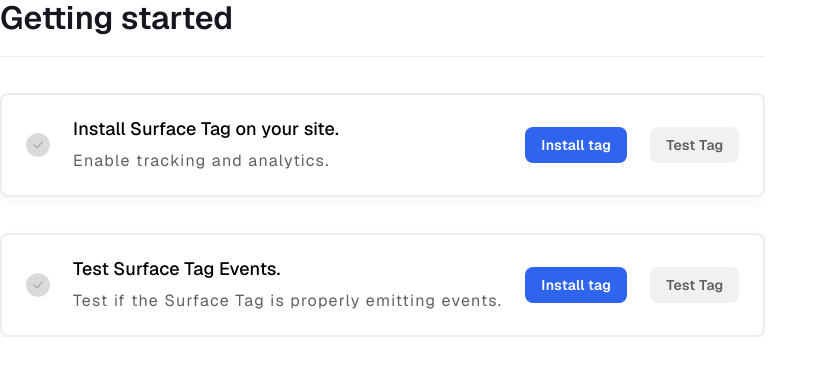
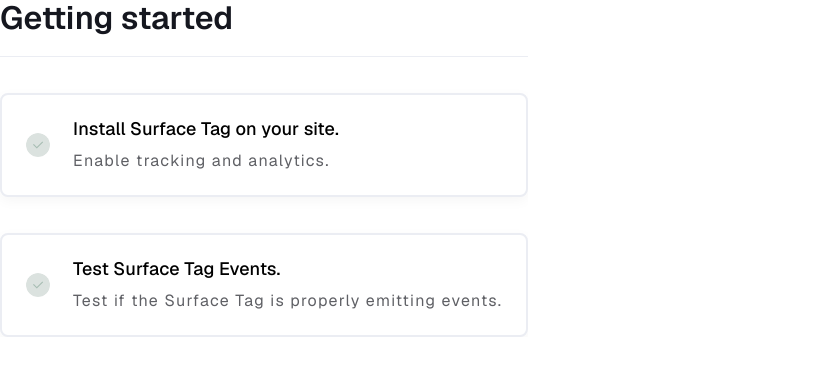
Before and after one commit to paragmore/surface-workflow-project, a Next.js app: page / in a window 1280 px wide. Shown: the top 376 px of the page, without its empty margins (0-828 px from the left). Built offline with nearby package versions, Linux system fonts and the light colour scheme.

Commit message:
setup dropdown

```diff
--- a/src/app/components/SetupDropdown/SetupDropdown.tsx
+++ b/src/app/components/SetupDropdown/SetupDropdown.tsx
@@ -1,19 +1,50 @@
-import React from "react";
+import React, { type ReactNode } from "react";
 import { CircleTickIcon } from "~/app/icons/CircleTickIcon";
 import { Button } from "../Button";
+
+enum Status {
+  PENDING = "pending",
+  EXECUTING = "executing",
+  SUCCESSFUL = "successful",
+  FAILURE = "failure",
+}
+
+const getStatusColor = (status: Status): string => {
+  switch (status) {
+    case Status.PENDING:
+      return "text-[#F3F3F3]";
+    case Status.EXECUTING:
+      return "text-[#2F64EE]";
+    case Status.SUCCESSFUL:
+      return "text-[#0C5132]";
+    case Status.FAILURE:
+      return "text-[#DF1C41]";
+    default:
+      return "text-[#F3F3F3]";
+  }
+};
 
 export const SetupDropdown = ({
   title,
   subtitle,
+  dropdownContents,
+  isExpanded,
+  buttonProps,
 }: {
   title: string;
   subtitle: string;
+  dropdownContents?: ReactNode;
+  isExpanded?: boolean;
+  buttonProps?: { isDisabled: boolean; label: string; onClick: () => void };
 }) => {
   return (
     <div className="relative flex w-full flex-col items-start gap-6 self-stretch bg-transparent">
-      <div className="relative flex w-full items-center gap-[23px] self-stretch rounded-lg border-2 border-[#ebedf3] bg-white p-6 shadow-[0px_1px_4px_0px_rgba(0,0,0,0.03)] shadow-[0px_4px_13px_0px_rgba(0,0,0,0.04)]">
+      <div className="relative flex w-full flex-col items-center gap-[23px] self-stretch rounded-lg border-2 border-[#ebedf3] bg-white p-6 shadow-[0px_1px_4px_0px_rgba(0,0,0,0.03)] shadow-[0px_4px_13px_0px_rgba(0,0,0,0.04)]">
+        <div className="relative flex w-full items-center gap-[23px]">
           <div className="relative h-6 w-6 overflow-hidden rounded-[70px] bg-[#f3f3f3]">
+            <div className={getStatusColor(Status.SUCCESSFUL)}>
               <CircleTickIcon />
+            </div>
           </div>
           <div className="relative flex w-full flex-1 flex-col items-start justify-center gap-3 bg-transparent">
             <div className="relative flex h-5 w-full items-center gap-2 self-stretch bg-transparent">
@@ -25,8 +56,15 @@ export const SetupDropdown = ({
               {subtitle}
             </p>
           </div>
-        <Button isDisabled={false} label="Install tag" />
-        <Button isDisabled={true} label="Test Tag" />
+          {buttonProps && (
+            <Button
+              isDisabled={buttonProps.isDisabled}
+              label={buttonProps.label}
+              onClick={buttonProps.onClick}
+            />
+          )}
+        </div>
+        {isExpanded ? dropdownContents : null}
       </div>
     </div>
   );
```
Lines whose indentation alone changed are shown as unchanged.
